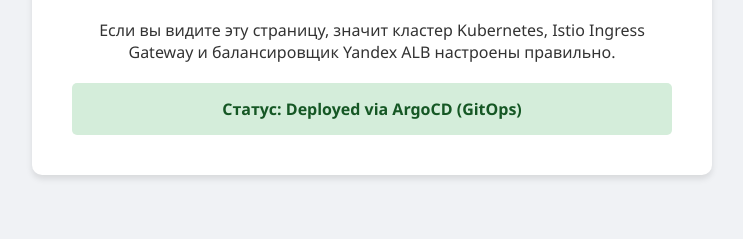
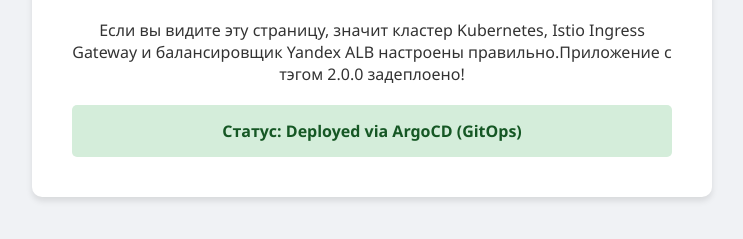
Before and after one commit to hawk0774/2-app-repo, a plain HTML site: page src/index.html in a window 1280 px wide. Shown: the part 165-404 px from the top of the page, without its empty margins (268-1011 px from the left). Drawn offline with Linux system fonts and the light colour scheme.

Commit message:
git_action.goyda

```diff
--- a/src/index.html
+++ b/src/index.html
@@ -14,7 +14,7 @@
 <body>
     <div class="container">
         <h1>🚀 Приложение работает!</h1>
-        <p>Если вы видите эту страницу, значит кластер Kubernetes, Istio Ingress Gateway и балансировщик Yandex ALB настроены правильно.</p>
+        <p>Если вы видите эту страницу, значит кластер Kubernetes, Istio Ingress Gateway и балансировщик Yandex ALB настроены правильно.Приложение с тэгом 2.0.0 задеплоено!</p>
         <div class="status">
             Статус: Deployed via ArgoCD (GitOps)
         </div>
```
